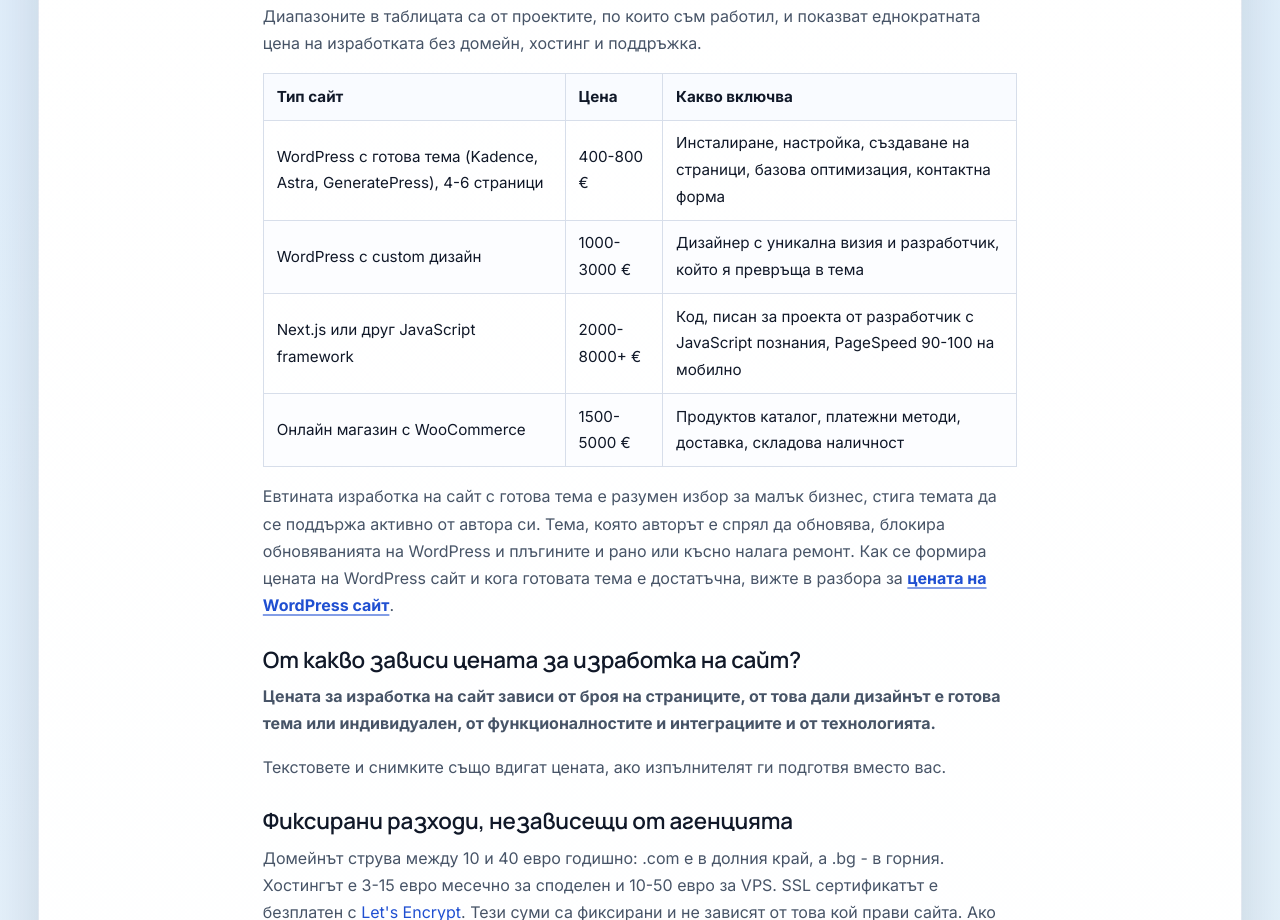
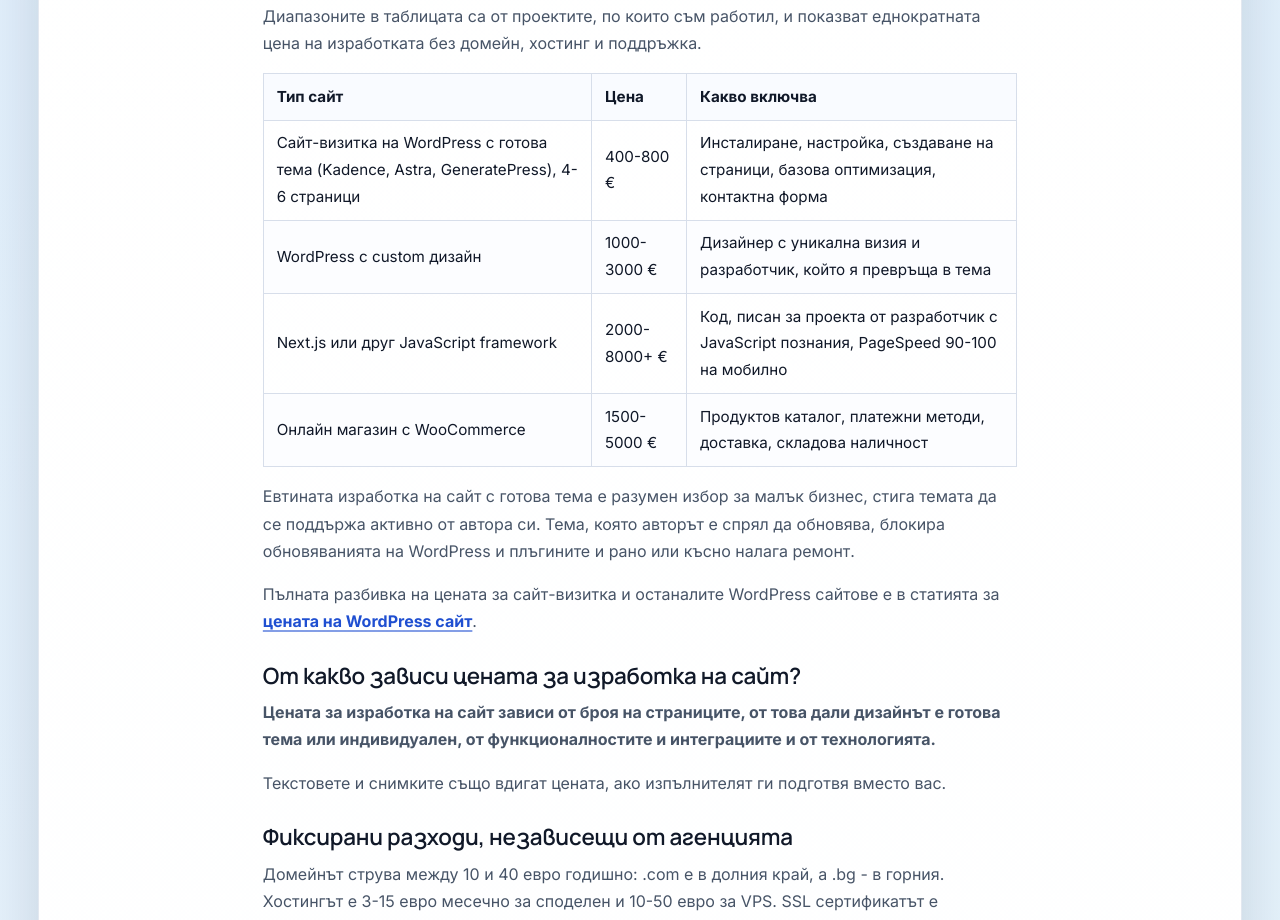
Before and after one commit to inweblife/inweblife, a Next.js app: page /izrabotka-na-sait in a window 1280 px wide. Shown: the part 1640-2560 px from the top of the page. Built offline with nearby package versions, Linux system fonts and the light colour scheme; no server answers.

Commit message:
Update izrabotka-na-sait.js

```diff
--- a/pages/izrabotka-na-sait.js
+++ b/pages/izrabotka-na-sait.js
@@ -175,7 +175,10 @@ const IzrabotkaNaSait = () => {
                 </thead>
                 <tbody>
                   <tr>
-                    <td>WordPress с готова тема (Kadence, Astra, GeneratePress), 4-6 страници</td>
+                    <td>
+                      Сайт-визитка на WordPress с готова тема (Kadence, Astra, GeneratePress), 4-6
+                      страници
+                    </td>
                     <td data-label="Цена">400-800 €</td>
                     <td data-label="Какво включва">
                       Инсталиране, настройка, създаване на страници, базова оптимизация, контактна
@@ -210,9 +213,12 @@ const IzrabotkaNaSait = () => {
             <p>
               Евтината изработка на сайт с готова тема е разумен избор за малък бизнес, стига
               темата да се поддържа активно от автора си. Тема, която авторът е спрял да обновява,
-              блокира обновяванията на WordPress и плъгините и рано или късно налага ремонт. Как се формира цената на WordPress сайт и кога готовата тема
-              е достатъчна, вижте в разбора за{" "}
-              <Link href="/wordpress-site">
+              блокира обновяванията на WordPress и плъгините и рано или късно налага ремонт.
+            </p>
+            <p>
+              Пълната разбивка на цената за сайт-визитка и останалите WordPress сайтове е в
+              статията за{" "}
+              <Link href="/wordpress-site#cena-wordpress-sait">
                 <strong>цената на WordPress сайт</strong>
               </Link>
               .
```
